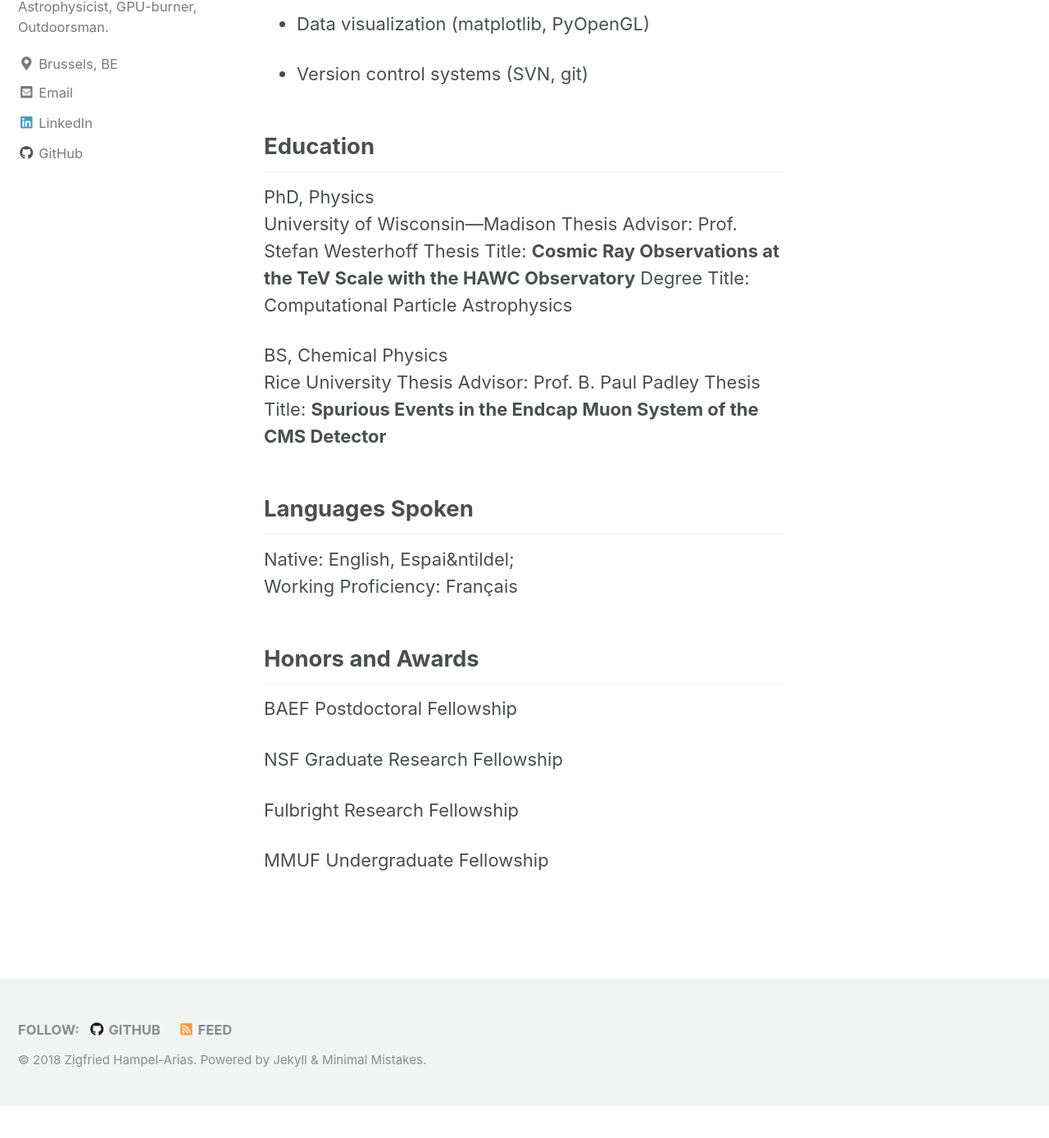
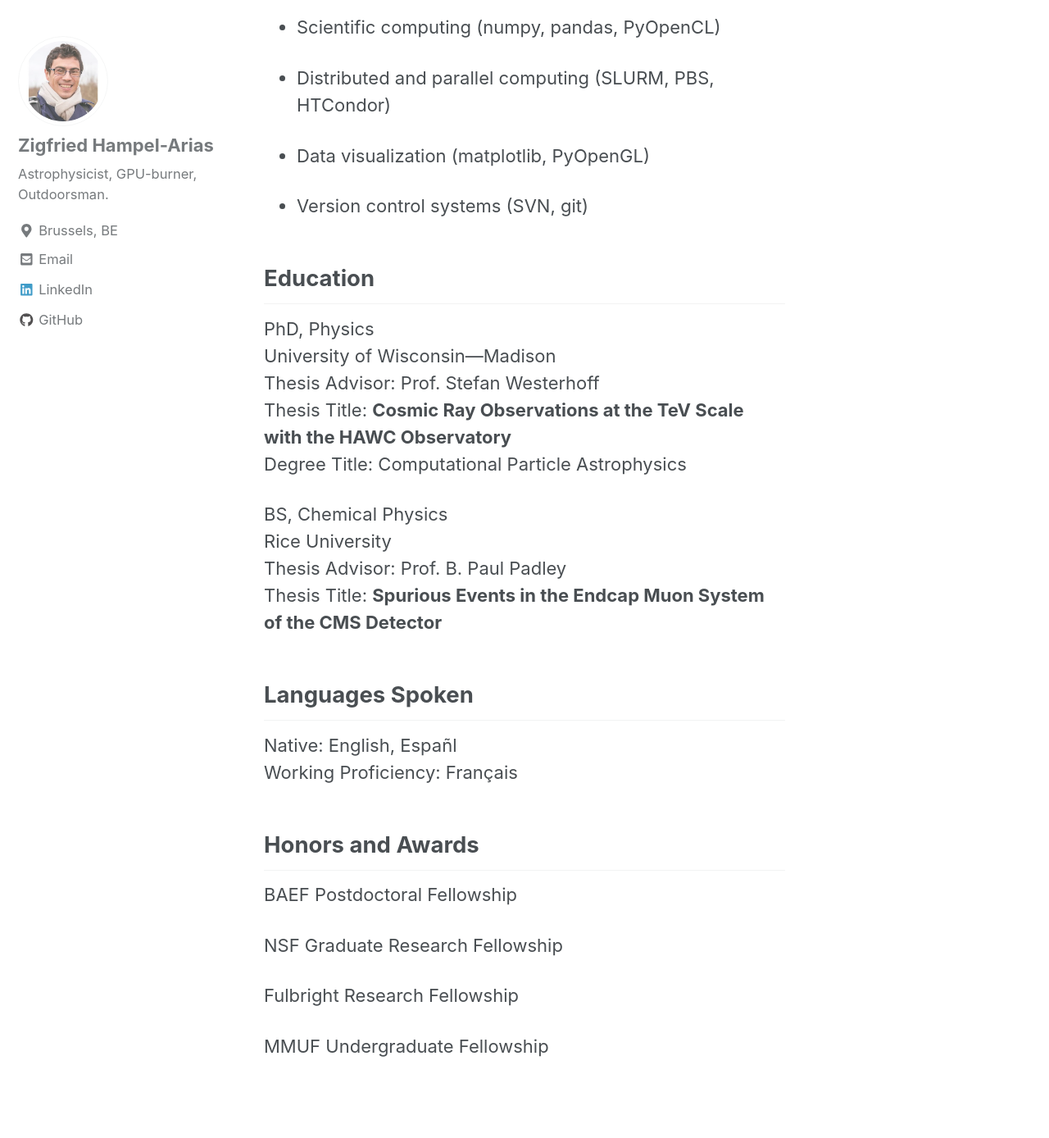
Before and after one commit to zhampel/zhampel.github.io, a Jekyll site: the page built from _pages/cv.md, in a window 1280 px wide and 1400 px high, scrolled down 702 px. Shown: the top 1388 px of the window at 82% size. Built offline with Jekyll 4.4.1, drawn with Linux system fonts in a browser that asks for light colours; nearby versions of some CDN libraries; before the commit the page ends 2050 px from its top, so only the background shows below that.

```diff
--- a/_pages/cv.md
+++ b/_pages/cv.md
@@ -42,20 +44,20 @@ toc_label: "R&eacute;sum&eacute;"
 
 ## Education
 PhD, Physics<br>
-University of Wisconsin&mdash;Madison
-Thesis Advisor: Prof. Stefan Westerhoff
-Thesis Title: <b>Cosmic Ray Observations at the TeV Scale with the HAWC Observatory</b>
+University of Wisconsin&mdash;Madison<br>
+Thesis Advisor: Prof. Stefan Westerhoff<br>
+Thesis Title: <b>Cosmic Ray Observations at the TeV Scale with the HAWC Observatory</b><br>
 Degree Title: Computational Particle Astrophysics
 
 BS, Chemical Physics<br>
-Rice University
-Thesis Advisor: Prof. B. Paul Padley
+Rice University<br>
+Thesis Advisor: Prof. B. Paul Padley<br>
 Thesis Title: <b>Spurious Events in the Endcap Muon System of the CMS Detector</b>
 
 
 ## Languages Spoken
 Native:
-English, Espai&ntildel;<br>
+English, Espa&ntilde;l<br>
 Working Proficiency:
 Fran&ccedil;ais
 
```
Also changed, not shown: other parts of _pages/cv.md (+2 -0 lines), _pages/research.md (+2 -0 lines), 1 other file.
